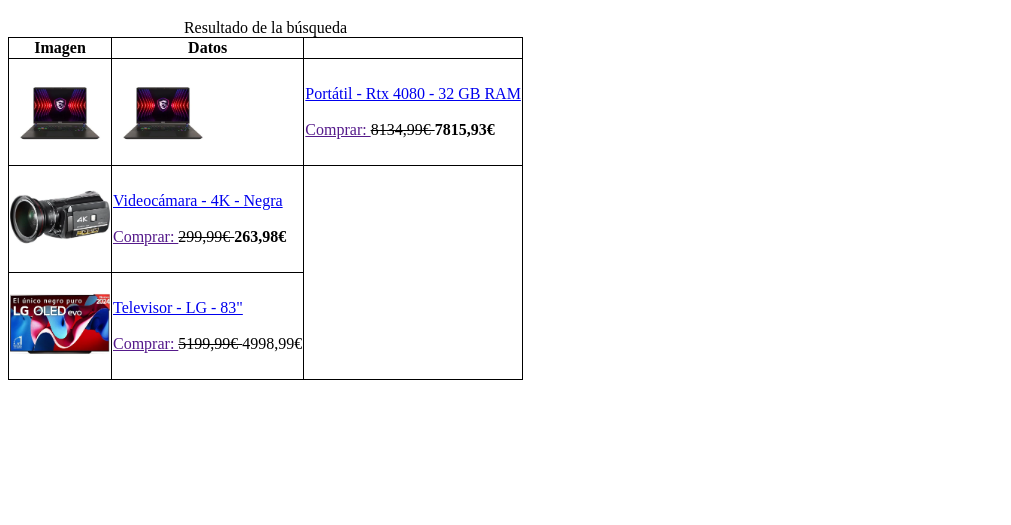
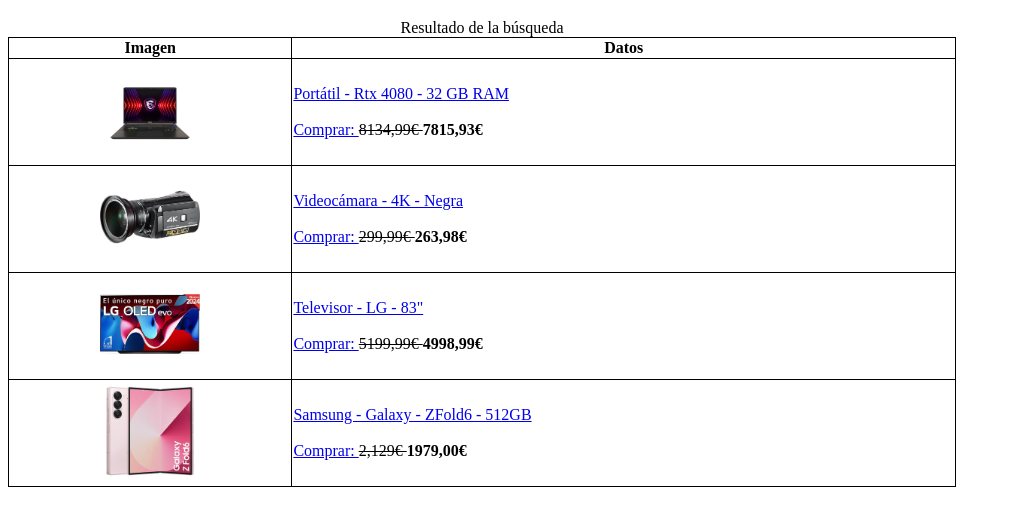
Before and after one commit to miguelfernandezmartin/TABLAS-IMAGENES, a plain HTML site: page index.html in a window 1280 px wide. Shown: the part 61-586 px from the top of the page, without its empty margins (0-1011 px from the left). Drawn offline with Linux system fonts and the light colour scheme.

Commit message:
Tablas con imágenes

```diff
--- a/index.html
+++ b/index.html
@@ -1,15 +1,28 @@
 <!DOCTYPE html>
 <html lang="en">
+
 <head>
     <meta charset="UTF-8">
     <meta name="viewport" content="width=device-width, initial-scale=1.0">
     <title>Tabla Avanzada</title>
-    <style>table,th,td {
-        border: 1px solid black;
-        border-collapse: collapse;
-    }
+    <style>
+        table{
+            width: 75%;
+        }
+
+        table,
+        th,
+        td {
+            border: 1px solid black;
+            border-collapse: collapse;
+        }
+
+        img {
+            width: 100px;
+        }
     </style>
 </head>
+
 <body>
     <h1>Resultado de la búsqueda</h1>
     <table>
@@ -19,22 +32,61 @@
             <th>Datos</th>
         </tr>
         <tr>
-            <td><a href="https://www.pccomponentes.com/msi-vector-16-hx-a14vhg-400fr-intel-core-i9-14900hx-32gb-1tb-ssd-rtx-4080-16-fr" target="_blank"><img src="images/portatil.webp" alt="foto del portatil" width="100px"></a></td>
-            <td><a href="https://www.pccomponentes.com/msi-vector-16-hx-a14vhg-400fr-intel-core-i9-14900hx-32gb-1tb-ssd-rtx-4080-16-fr" target="_blank"><img src="images/portatil.webp" alt="foto del portatil" width="100px"></td>
-            <td><a href="https://www.pccomponentes.com/msi-vector-16-hx-a14vhg-400fr-intel-core-i9-14900hx-32gb-1tb-ssd-rtx-4080-16-fr" target="_blank">Portátil - Rtx 4080 - 32 GB RAM</a>
-                <br><br><a href="">Comprar: </a><del>8134,99€ </del><strong>7815,93€</strong></td>
+            <td style="text-align: center;">
+                <a href="https://www.pccomponentes.com/msi-vector-16-hx-a14vhg-400fr-intel-core-i9-14900hx-32gb-1tb-ssd-rtx-4080-16-fr" target="_blank">
+                    <img src="images/portatil.webp" alt="foto del portatil"></a>
+            </td>
+            <td><a href="https://www.pccomponentes.com/msi-vector-16-hx-a14vhg-400fr-intel-core-i9-14900hx-32gb-1tb-ssd-rtx-4080-16-fr"
+                    target="_blank">Portátil - Rtx 4080 - 32 GB RAM</a>
+                <br>
+                <br>
+                <a href="compra.html">
+                    Comprar: </a><del>8134,99€ </del><strong>7815,93€</strong>
+            </td>
         </tr>
         <tr>
-            <td><a href="https://www.pccomponentes.com/lipa-ad-c1-camara-de-video-ultrahd-4k-negra" target="_blank"></a><img src="images/videocamara.webp" alt="foto de la videocamara" width="100px"></a></td>
-            <td><a href="https://www.pccomponentes.com/lipa-ad-c1-camara-de-video-ultrahd-4k-negra" target="_blank">Videocámara - 4K - Negra</a>
-                <br><br><a href="">Comprar: </a><del>299,99€ </del><strong>263,98€</strong></td>
+            <td style="text-align: center;"><a href="https://www.pccomponentes.com/lipa-ad-c1-camara-de-video-ultrahd-4k-negra"
+                    target="_blank"></a>
+                    <img src="images/videocamara.webp" alt="foto de la videocamara"></a>
+            </td>
+            <td>
+                <a href="https://www.pccomponentes.com/lipa-ad-c1-camara-de-video-ultrahd-4k-negra"
+                    target="_blank">Videocámara - 4K - Negra</a>
+                <br>
+                <br>
+                <a href="compra.html">
+                    Comprar: </a><del>299,99€ </del><strong>263,98€</strong>
+            </td>
         </tr>
         <tr>
-            <td><a href="https://www.pccomponentes.com/tv-lg-oled83c46la-83-oled-evo-ai-ultrahd-4k-hdr10" target="_blank"><img src="images/televisor.webp" alt="foto del televisor" width="100px"></a></td>
-            <td><a href="https://www.pccomponentes.com/tv-lg-oled83c46la-83-oled-evo-ai-ultrahd-4k-hdr10" target="_blank">Televisor - LG - 83"</a>
-                <br><br><a href="">Comprar: </a><del>5199,99€ </del><strong></strong>4998,99€</td>
+            <td style="text-align: center;">
+                <a href="https://www.pccomponentes.com/tv-lg-oled83c46la-83-oled-evo-ai-ultrahd-4k-hdr10"
+                    target="_blank">
+                    <img src="images/televisor.webp" alt="foto del televisor"></a>
+            </td>
+            <td><a href="https://www.pccomponentes.com/tv-lg-oled83c46la-83-oled-evo-ai-ultrahd-4k-hdr10"
+                    target="_blank">Televisor - LG - 83"</a>
+                <br>
+                <br>
+                <a href="compra.html">
+                    Comprar: </a><del>5199,99€ </del><strong>4998,99€</strong>
+            </td>
+        </tr>
+        <tr>
+            <td style="text-align: center;">
+                <a href="https://www.pccomponentes.com/movil-samsung-galaxy-z-fold6-512gb-smartphone-plegable-con-ia-rosa-libre"
+                    target="_blank">
+                    <img src="images/movil.webp" alt="foto del televisor"></a>
+            </td>
+            <td>
+                <a href="https://www.pccomponentes.com/movil-samsung-galaxy-z-fold6-512gb-smartphone-plegable-con-ia-rosa-libre"
+                    target="_blank">Samsung - Galaxy - ZFold6 - 512GB</a>
+                <br>
+                <br>
+                <a href="compra.html">
+                    Comprar: </a><del>2,129€ </del><strong>1979,00€</strong>
+            </td>
         </tr>
     </table>
-
 </body>
 </html>
```
Also changed, not shown: compra.html (added, +11 -0 lines).
